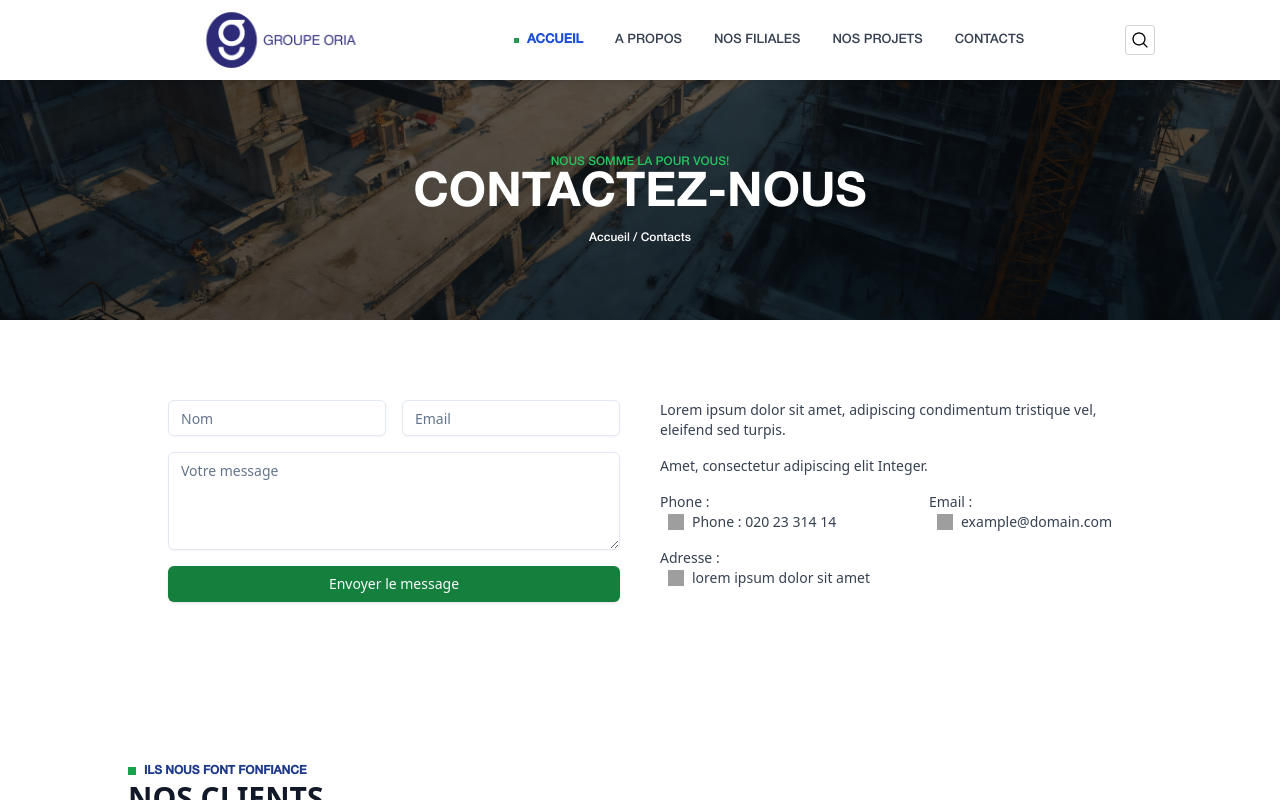
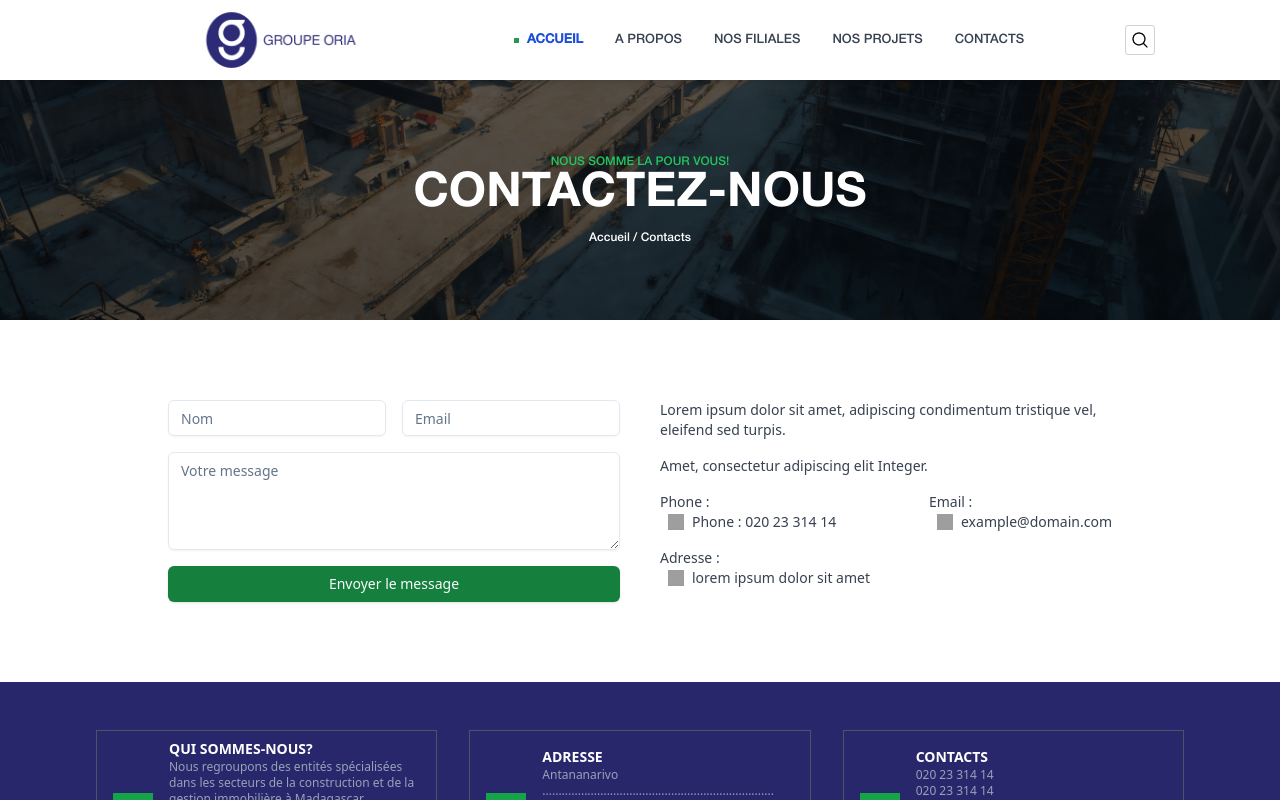
Before and after one commit to SylvHardDev/site-oria, a React (Vite) app: page /contact in a window 1280 px wide. Shown: the top 800 px of the page. Built offline with nearby package versions, Linux system fonts and the light colour scheme; grey boxes are pictures that could not be loaded.

Commit message:
add condition remove section clients in page contact

```diff
--- a/src/layout/MainLayout.jsx
+++ b/src/layout/MainLayout.jsx
@@ -14,7 +14,7 @@ const isContactPage = location.pathname === "/contact";
           {children}
         </main>
       {!isContactPage && <Testimoinials />}
-      <Clients />
+      {!isContactPage && <Clients  />}
       <Footer/>
     </>
   )
```
